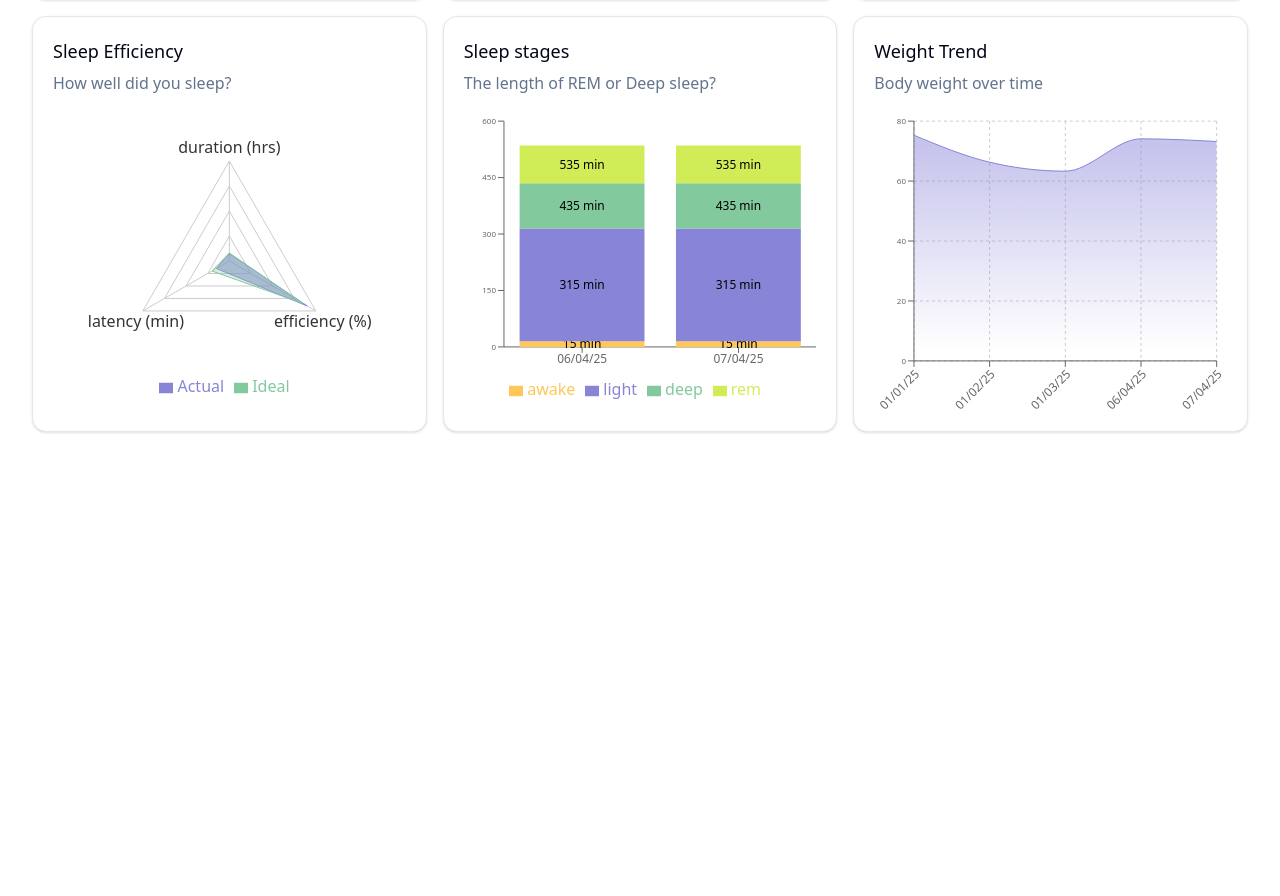
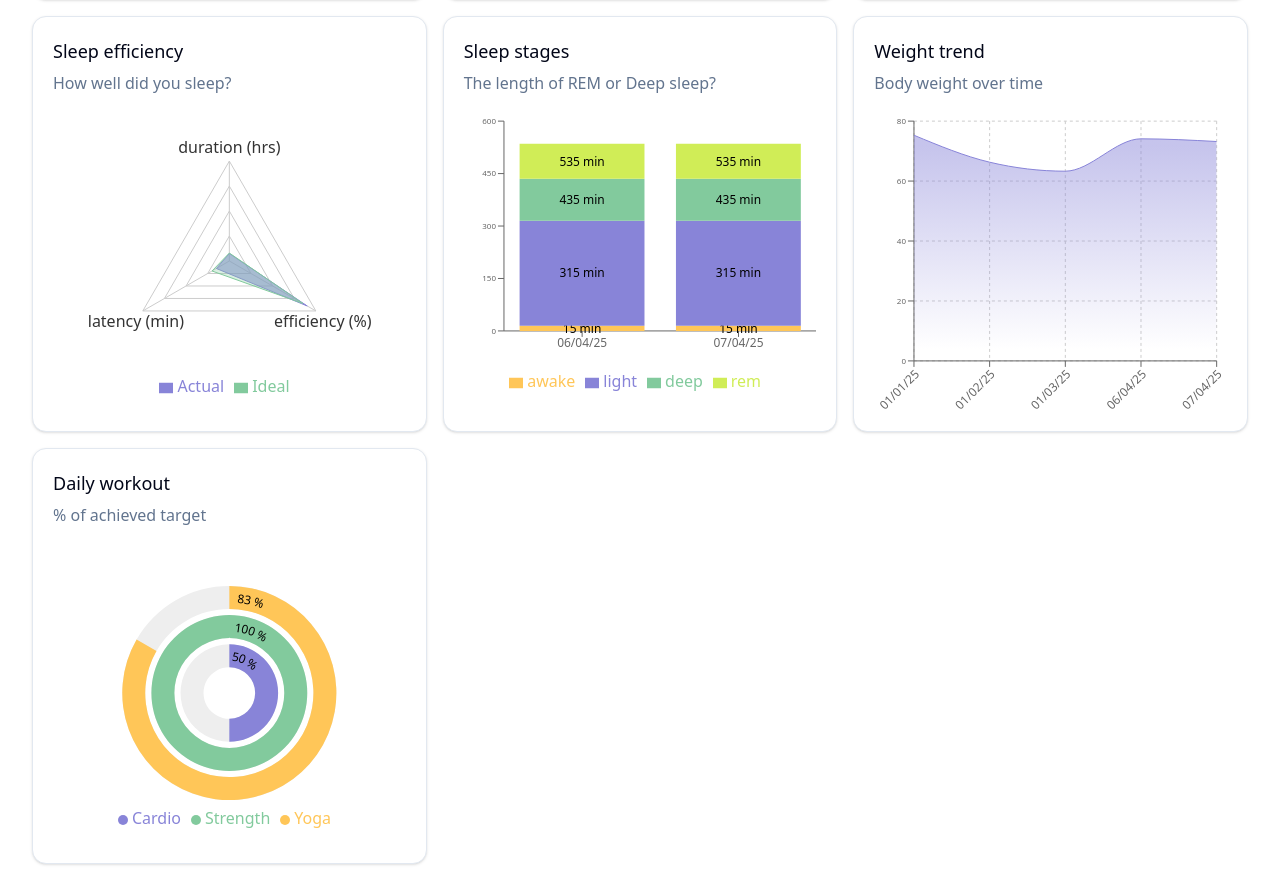
Before and after one commit to magda5281/fitness-dashboard, a Next.js app: page / in a window 1280 px wide. Shown: the part 725-1621 px from the top of the page. Before the commit the page ends 1189 px from the top, so only its background shows below. Built offline with nearby package versions, Linux system fonts and the light colour scheme.

Commit message:
Add daily workout chart

```diff
--- a/app/page.tsx
+++ b/app/page.tsx
@@ -9,6 +9,7 @@ import { SleepEfficiency } from '@/components/charts/sleepEfficiency';
 import { AvgRestingHRChart } from '@/components/charts/avgRestingHRChart';
 import { SleepStagesChart } from '@/components/charts/sleepStagesChart';
 import { WeightChart } from '@/components/charts/weightChart';
+import { DailyWorkoutChart } from '@/components/charts/workoutChart';
 
 export default async function DashboardPage() {
   const fitnessData = await getFitnessData();
@@ -53,11 +54,7 @@ export default async function DashboardPage() {
 
     return transformed;
   });
-  // const weightTrend: [
-  //   { date: '2025-01-01'; value: 75.3; unit: 'kg' },
-  //   { date: yesterday; value: 74.1; unit: 'kg' },
-  //   { date: today; value: 73.2; unit: 'kg' }
-  // ];
+  const currentWorkout = findByDate(fitnessData.workouts, today);
 
   const weightData = fitnessData.weightTrend.map((item) => ({
     date: formatDate(item.date),
@@ -128,7 +125,7 @@ export default async function DashboardPage() {
           </GenericCard>
 
           <GenericCard
-            title='Current Heart Rate'
+            title='Current heart rate'
             description='Time in each HR zone'
             className='col-span-1'
           >
@@ -147,7 +144,7 @@ export default async function DashboardPage() {
           </GenericCard>
 
           <GenericCard
-            title='Sleep Efficiency'
+            title='Sleep efficiency'
             description='How well did you sleep?'
             className='col-span-1'
           >
@@ -161,14 +158,27 @@ export default async function DashboardPage() {
             description='The length of REM or Deep sleep?'
             className='col-span-1'
           >
-            <SleepStagesChart data={sleepStagesData} />
+            <div className='h-[200px] md:h-[300px]'>
+              <SleepStagesChart data={sleepStagesData} />
+            </div>
           </GenericCard>
           <GenericCard
-            title='Weight Trend'
+            title='Weight trend'
             description='Body weight over time'
             className='col-span-1'
           >
-            <WeightChart data={weightData} />
+            <div className='h-[200px] md:h-[300px]'>
+              <WeightChart data={weightData} />
+            </div>
+          </GenericCard>
+          <GenericCard
+            title='Daily workout'
+            description='% of  achieved target'
+            className='col-span-1'
+          >
+            <div className='h-[200px] md:h-[300px]'>
+              <DailyWorkoutChart data={currentWorkout} />
+            </div>
           </GenericCard>
         </div>
       </div>
--- a/components/charts/sleepStagesChart.tsx
+++ b/components/charts/sleepStagesChart.tsx
@@ -31,7 +31,7 @@ export const SleepStagesChart = ({ data }: { data: SleepData }) => {
   };
 
   return (
-    <ResponsiveContainer width='100%' height={300}>
+    <ResponsiveContainer width='100%' height='100%'>
       <BarChart data={data} margin={{ top: 10, right: 0, left: 0, bottom: 10 }}>
         <XAxis
           dataKey='date'
@@ -50,7 +50,12 @@ export const SleepStagesChart = ({ data }: { data: SleepData }) => {
             borderRadius: '4px',
           }}
         />
-        <Legend />
+        <Legend
+          wrapperStyle={{
+            fontSize: 'clamp(0.75rem, 2vw, 1rem)',
+            padding: 'clamp(4px, 2vw, 8px)',
+          }}
+        />
         {/* Dynamically render Bar elements for each sleep stage */}
         {sleepStages.map((stage) => (
           <Bar
--- a/components/charts/weightChart.tsx
+++ b/components/charts/weightChart.tsx
@@ -21,7 +21,7 @@ export const WeightChart = ({
 }) => {
   const isMobile = useIsMobile(768);
   return (
-    <ResponsiveContainer width='100%' height={300}>
+    <ResponsiveContainer width='100%' height='100%'>
       <AreaChart
         data={data}
         margin={{ top: 10, right: 10, left: 0, bottom: isMobile ? 10 : 20 }}
--- /dev/null
+++ b/components/charts/workoutChart.tsx
@@ -0,0 +1,85 @@
+'use client';
+
+import {
+  ResponsiveContainer,
+  RadialBarChart,
+  RadialBar,
+  Legend,
+  Tooltip,
+} from 'recharts';
+
+import type { Workout } from '@/types';
+
+export const DailyWorkoutChart = ({ data }: { data: Workout | undefined }) => {
+  // Select the day you want to display—for example, the first day.
+
+  // Calculate the percentage of the target achieved for each workout type.
+  // We cap the value at 100 (i.e. 100%) for gauge purposes.
+  if (!data) {
+    return <div>No workout data available </div>;
+  }
+  const radialData = [
+    {
+      name: 'Cardio',
+      value: Math.min((data?.cardio / data?.targets.cardio) * 100, 100),
+      fill: '#8884d8',
+    },
+    {
+      name: 'Strength',
+      value: Math.min((data.strength / data.targets.strength) * 100, 100),
+      fill: '#82ca9d',
+    },
+    {
+      name: 'Yoga',
+      value: Math.min((data.yoga / data.targets.yoga) * 100, 100),
+      fill: '#ffc658',
+    },
+  ];
+
+  return (
+    <ResponsiveContainer width='100%' height='100%'>
+      <RadialBarChart
+        cx='50%'
+        cy='50%'
+        innerRadius='30%'
+        outerRadius='100%'
+        data={radialData}
+        startAngle={90}
+        endAngle={-270}
+      >
+        <RadialBar
+          minAngle={15}
+          background
+          clockWise
+          dataKey='value'
+          label={{
+            fontSize: 'clamp(0.5rem, 2vw, 0.75rem)',
+            position: 'insideStart',
+            fill: '#000',
+            formatter: (value: number) => `${value.toFixed(0)} %`,
+          }}
+        />
+        <Legend
+          iconSize={10}
+          wrapperStyle={{
+            fontSize: 'clamp(0.75rem, 2vw, 1rem)',
+            padding: 'clamp(4px, 2vw, 8px)',
+          }}
+        />
+        <Tooltip
+          contentStyle={{
+            fontSize: 'clamp(0.75rem, 1vw, 1rem)',
+            padding: 'clamp(4px, 1vw, 8px)',
+            color: '#333',
+            backgroundColor: '#fff',
+            border: '1px solid #ddd',
+            borderRadius: '4px',
+          }}
+          formatter={(value: number, name: string, props: any) => {
+            return [`${value.toFixed(0)} % `, `${props?.payload?.name} `];
+          }}
+        />
+      </RadialBarChart>
+    </ResponsiveContainer>
+  );
+};
--- a/lib/data.ts
+++ b/lib/data.ts
@@ -83,11 +83,28 @@ export const fitnessData: FitnessData = {
 
   workouts: [
     {
-      period: '2023-06-01/2023-06-07',
+      date: '2025-01-07',
       cardio: 120,
       strength: 90,
       yoga: 60,
-      unit: 'minutes',
+      unit: 'min',
+      targets: { cardio: 60, strength: 45, yoga: 30 },
+    },
+    {
+      date: '2025-01-08',
+      cardio: 20,
+      strength: 50,
+      yoga: 50,
+      unit: 'min',
+      targets: { cardio: 40, strength: 50, yoga: 60 },
+    },
+    {
+      date: today,
+      cardio: 20,
+      strength: 50,
+      yoga: 50,
+      unit: 'min',
+      targets: { cardio: 40, strength: 50, yoga: 60 },
     },
   ],
 
--- a/types.ts
+++ b/types.ts
@@ -43,13 +43,19 @@ export type WeightTrend = {
   unit: string;
 }[];
 // 5. Workouts
-export type Workouts = {
-  period: string; // "YYYY-MM-DD/YYYY-MM-DD"
+export type Workout = {
+  date: string;
   cardio: number;
   strength: number;
   yoga: number;
-  unit: string;
-}[];
+  unit: 'min';
+  targets: {
+    cardio: number;
+    strength: number;
+    yoga: number;
+  };
+};
+export type Workouts = Workout[];
 // 6. Calories
 export type Calories = {
   date: string; // ISO format
```
